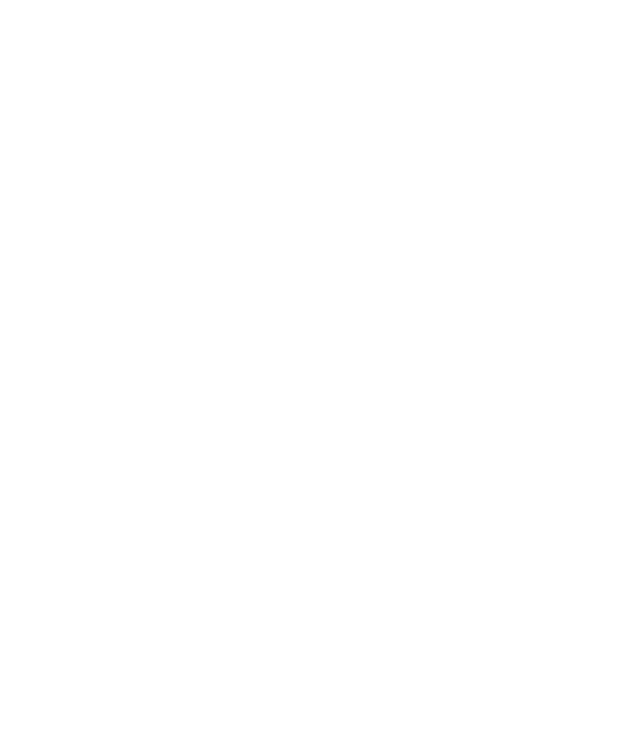
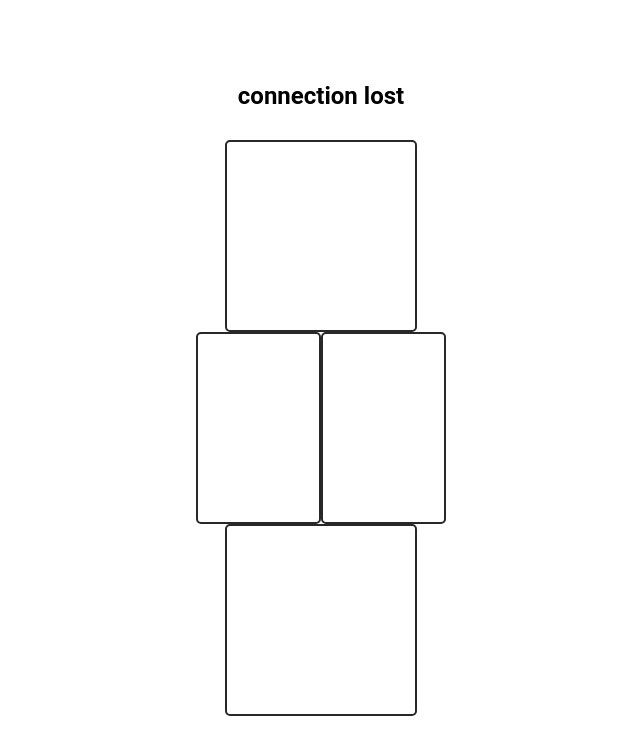
Before and after one commit to jdc-cunningham/wifi-buggy, a plain HTML site: page web-controller/index.html in a window 1280 px wide. Shown: the whole page, without its empty margins (319-959 px from the left). Drawn offline with Linux system fonts and the light colour scheme.

Commit message:
basic web controller ui

```diff
--- a/web-controller/index.html
+++ b/web-controller/index.html
@@ -9,6 +9,19 @@
   <link rel="stylesheet" href="./styles/style.css">
 </head>
 <body>
+  <div id="socket-status" class="scoket-status">Connecting...</div>
+  <div class="dpad">
+    <div class="dpad-top">
+      <div id="forward" class="dpad-btn"></div>
+    </div>
+    <div class="dpad-middle">
+      <div id="left" class="dpad-btn"></div>
+      <div id="right" class="dpad-btn"></div>
+    </div>
+    <div class="dpad-bottom">
+      <div id="backward" class="dpad-btn"></div>
+    </div>
+  </div>
   <script src="./scripts/socket.js"></script>
   <script src="./scripts/controls.js"></script>
 </body>
--- a/web-controller/scripts/controls.js
+++ b/web-controller/scripts/controls.js
@@ -0,0 +1,22 @@
+const dpadForward = document.getElementById('forward');
+const dpadLeft = document.getElementById('left');
+const dpadRight = document.getElementById('right');
+const dpadBackward = document.getElementById('back');
+
+const dpadBtns = [dpadForward, dpadLeft, dpadRight, dpadBackward];
+const commLookup = {
+  'forward': 'm_f',
+  'left': 'm_l',
+  'right': 'm_r',
+  'backward': 'm_b',
+  'stop': 'm_s'
+};
+
+let activeDirection = '';
+
+dpadBtns.forEach(dpadBtn => dpadBtn.addEventListener('click', (e) => {
+  const whichDir = e.target.getAttribute('id');
+
+  activeDirection = whichDir;
+  socket.send(commLookup[activeDirection]);
+}));
--- a/web-controller/scripts/socket.js
+++ b/web-controller/scripts/socket.js
@@ -1,12 +1,16 @@
 // this file relies on statuses.js to exist before itself
 let meshTelUploading = false;
 let socketInterval = null;
+let socket = null;
+
+const socketStatus = document.getElementById('socket-status');
 
 const connectToRobot = () => {
-  const socket = new WebSocket('ws://192.168.1.195:80'); // esp01 on robot
+  socket = new WebSocket('ws://192.168.1.195:80'); // esp01 on robot
 
   // connection opened, send messages to robot
   socket.addEventListener('open', function (event) {
+    socketStatus.innerText = 'connected';
     socket.send('Hello robot!');
 
     // keep connection to esp01 alive
@@ -22,6 +26,7 @@ const connectToRobot = () => {
   });
 
   socket.addEventListener('close', function (event) {
+    socketStatus.innerText = 'connection lost';
     clearInterval(socketInterval);
     if (!meshTelUploading) connectToRobot();
  });
--- a/web-controller/styles/style.css
+++ b/web-controller/styles/style.css
@@ -0,0 +1,55 @@
+body {
+  position: relative;
+  display: flex;
+  align-items: center;
+  justify-content: center;
+  flex-direction: column;
+  width: 100vw;
+  height: 100vh;
+}
+
+body * {
+  box-sizing: border-box;
+  font-family: 'Roboto', sans-serif;
+}
+
+#socket-status {
+  font-weight: bold;
+  font-size: 1.5rem;
+  margin-bottom: 2rem;
+}
+
+.dpad {
+  display: flex;
+  align-items: center;
+  justify-content: center;
+  flex-direction: column;
+  width: 50vw;
+  max-width: 250px;
+}
+
+.dpad-top, .dpad-bottom {
+  display: flex;
+  align-items: center;
+  justify-content: center;
+}
+
+.dpad-middle {
+  display: flex;
+  align-items: center;
+  justify-content: space-between;
+  flex-direction: row;
+  width: 100%;
+}
+
+.dpad-btn {
+  width: 15vw;
+  height: 15vw;
+  border: 2px solid #282828;
+  border-radius: 5px;
+  cursor: pointer;
+}
+
+.dpad-btn:hover, .dpad-btn.active {
+  background-color: #282828;
+}
```
